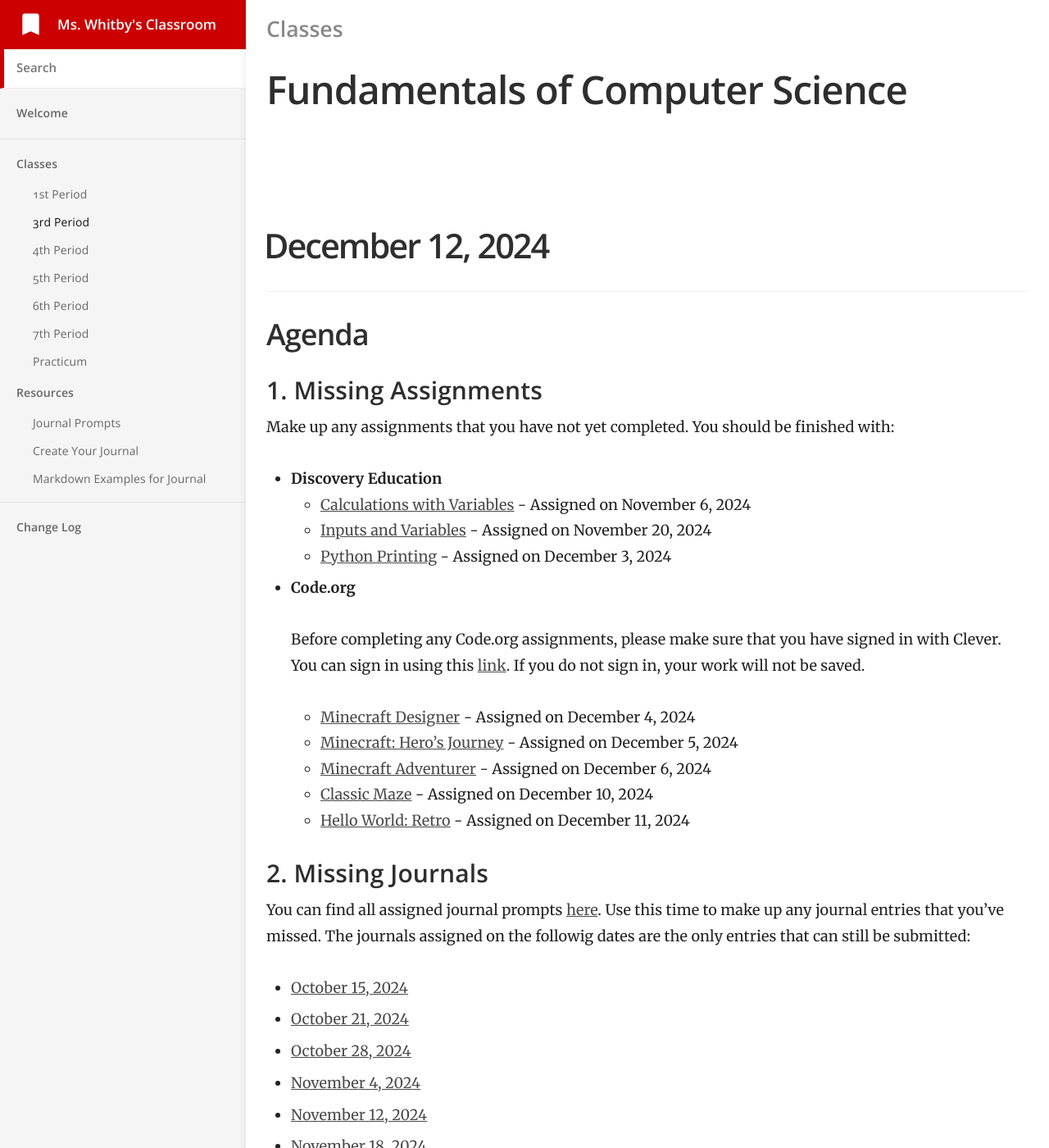
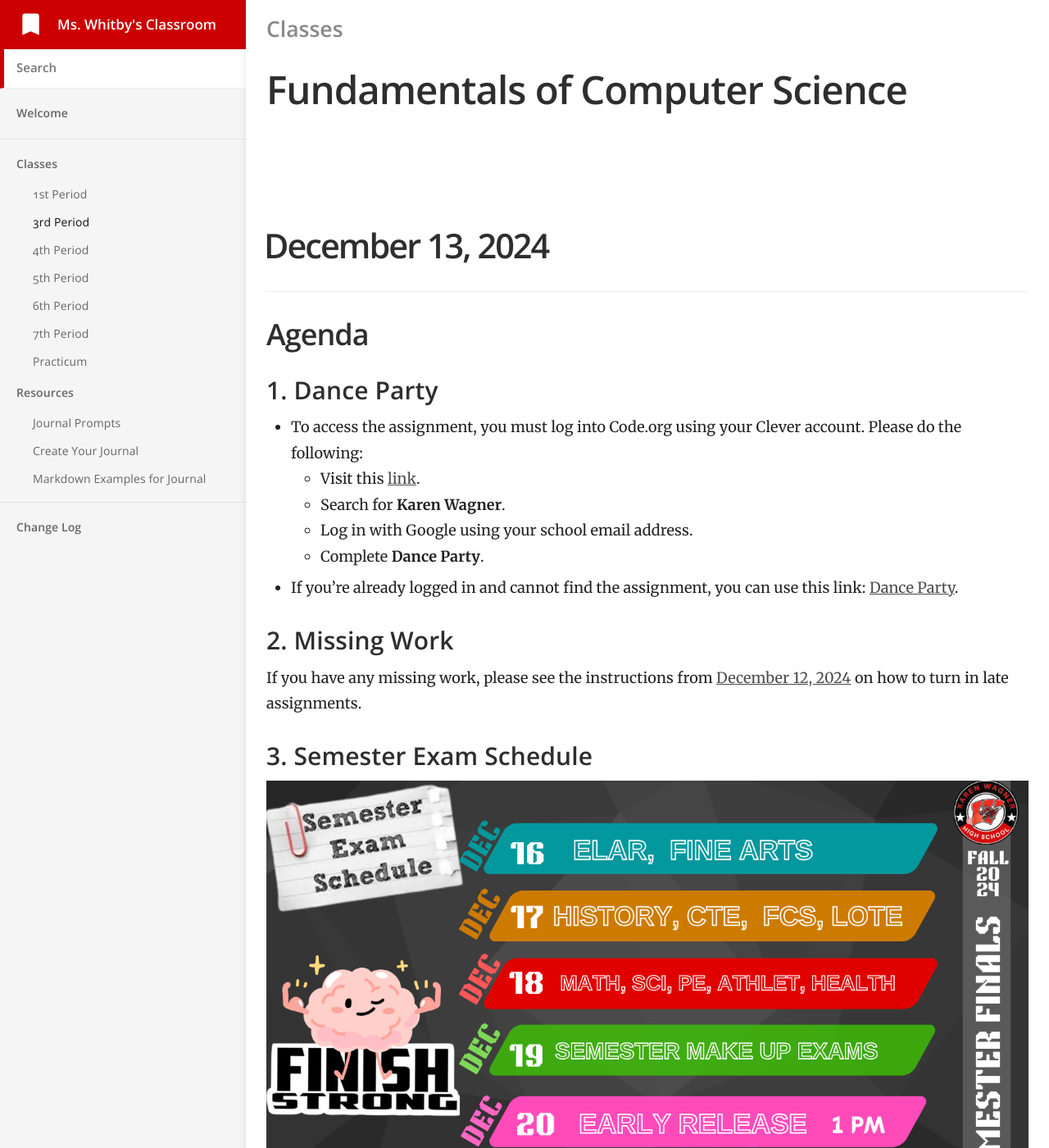
Before and after one commit to mswhitby/classroom, a Jekyll site: the page built from _docs/classes/3rd.md, in a window 1280 px wide and 1400 px high. Shown: the whole window at 82% size. Built offline with Jekyll 4.4.1, drawn with Linux system fonts in a browser that asks for light colours; some of the changed text lies outside the part shown.

Commit message:
Updated lessons

```diff
--- a/_docs/classes/1st.md
+++ b/_docs/classes/1st.md
@@ -51,7 +51,8 @@ Make up any assignments that you have not yet completed. You should be finished
 
 ### 2. Missing Journals
 
-You can find all assigned journal prompts [here](https://github.com/mswhitby/classroom/blob/main/_docs/resources/journal.md). Use this time to make up any journal entries that you've missed. The journals assigned on the followig dates are the only entries that can still be submitted:
+You can find all assigned journal prompts [here](https://github.com/mswhitby/classroom/blob/main/_docs/resources/journal.md). Use this time to make up any journal entries that you've missed. The journals assigned on the You can find all assigned journal prompts [here](https://github.com/mswhitby/classroom/blob/main/_docs/resources/journal.md). Use this time to make up any journal entries that you've missed. The journals assigned on the following dates are the only entries that can still be submitted:
+ dates are the only entries that can still be submitted:
 
 - [October 15, 2024](https://github.com/mswhitby/classroom/blob/main/_docs/resources/journal.md#october-15-2024)
 - [October 21, 2024](https://github.com/mswhitby/classroom/blob/main/_docs/resources/journal.md#october-21-2024)
--- a/_docs/classes/3rd.md
+++ b/_docs/classes/3rd.md
@@ -4,6 +4,31 @@ subtitle: Fundamentals of Computer Science
 category: Classes
 order: 2
 ---
+
+# December 13, 2024
+
+## Agenda
+
+### 1. Dance Party
+
+- To access the assignment, you must log into Code.org using your Clever account. Please do the following:
+    - Visit this [link](https://clever.com/oauth/district-picker?client_id=2f27405716644a951b23&redirect_uri=https%3A%2F%2Fstudio.code.org%2Fusers%2Fauth%2Fclever%2Fcallback&response_type=code&state=ede33ff61289cf32708a0f54079cdd23e31d0b0a02b0e0e8).
+    - Search for **Karen Wagner**.
+    - Log in with Google using your school email address.
+    - Complete **Dance Party**.
+
+- If you're already logged in and cannot find the assignment, you can use this link: [Dance Party](https://studio.code.org/s/dance?section_id=5693479).
+
+### 2. Missing Work
+
+If you have any missing work, please see the instructions from [December 12, 2024](https://github.com/mswhitby/classroom/blob/main/_docs/classes/3rd.md#december-12-2024) on how to turn in late assignments.
+
+
+### 3. Semester Exam Schedule
+
+![alt text](../../media/2024_exams_wide.png)
+
+----
 
 # December 12, 2024
 
@@ -30,7 +55,7 @@ Make up any assignments that you have not yet completed. You should be finished
 
 ### 2. Missing Journals
 
-You can find all assigned journal prompts [here](https://github.com/mswhitby/classroom/blob/main/_docs/resources/journal.md). Use this time to make up any journal entries that you've missed. The journals assigned on the followig dates are the only entries that can still be submitted:
+You can find all assigned journal prompts [here](https://github.com/mswhitby/classroom/blob/main/_docs/resources/journal.md). Use this time to make up any journal entries that you've missed. The journals assigned on the following dates are the only entries that can still be submitted:
 
 - [October 15, 2024](https://github.com/mswhitby/classroom/blob/main/_docs/resources/journal.md#october-15-2024)
 - [October 21, 2024](https://github.com/mswhitby/classroom/blob/main/_docs/resources/journal.md#october-21-2024)
@@ -45,9 +70,9 @@ You can find all assigned journal prompts [here](https://github.com/mswhitby/cla
 
 If you complete any missing assignments or journal entries from prior weeks, you must **email** me at <dwhitby@judsonisd.org> to and let me know what you have completed. If you do not email me, I will not know that you have made up your missing work or journal entries, and I will not be able to update your grade.
 
-### 4. Semester Exam Schedule
+<!-- ### 4. Semester Exam Schedule
 
-![alt text](../../media/2024_exams_wide.png)
+![alt text](../../media/2024_exams_wide.png) -->
 
 ----
 
--- a/_docs/classes/4th.md
+++ b/_docs/classes/4th.md
@@ -30,7 +30,8 @@ Make up any assignments that you have not yet completed. You should be finished
 
 ### 2. Missing Journals
 
-You can find all assigned journal prompts [here](https://github.com/mswhitby/classroom/blob/main/_docs/resources/journal.md). Use this time to make up any journal entries that you've missed. The journals assigned on the followig dates are the only entries that can still be submitted:
+You can find all assigned journal prompts [here](https://github.com/mswhitby/classroom/blob/main/_docs/resources/journal.md). Use this time to make up any journal entries that you've missed. The journals assigned on the You can find all assigned journal prompts [here](https://github.com/mswhitby/classroom/blob/main/_docs/resources/journal.md). Use this time to make up any journal entries that you've missed. The journals assigned on the following dates are the only entries that can still be submitted:
+ dates are the only entries that can still be submitted:
 
 - [October 15, 2024](https://github.com/mswhitby/classroom/blob/main/_docs/resources/journal.md#october-15-2024)
 - [October 21, 2024](https://github.com/mswhitby/classroom/blob/main/_docs/resources/journal.md#october-21-2024)
--- a/_docs/classes/6th.md
+++ b/_docs/classes/6th.md
@@ -30,7 +30,8 @@ Make up any assignments that you have not yet completed. You should be finished
 
 ### 2. Missing Journals
 
-You can find all assigned journal prompts [here](https://github.com/mswhitby/classroom/blob/main/_docs/resources/journal.md). Use this time to make up any journal entries that you've missed. The journals assigned on the followig dates are the only entries that can still be submitted:
+You can find all assigned journal prompts [here](https://github.com/mswhitby/classroom/blob/main/_docs/resources/journal.md). Use this time to make up any journal entries that you've missed. The journals assigned on the You can find all assigned journal prompts [here](https://github.com/mswhitby/classroom/blob/main/_docs/resources/journal.md). Use this time to make up any journal entries that you've missed. The journals assigned on the following dates are the only entries that can still be submitted:
+ dates are the only entries that can still be submitted:
 
 - [October 15, 2024](https://github.com/mswhitby/classroom/blob/main/_docs/resources/journal.md#october-15-2024)
 - [October 21, 2024](https://github.com/mswhitby/classroom/blob/main/_docs/resources/journal.md#october-21-2024)
```
